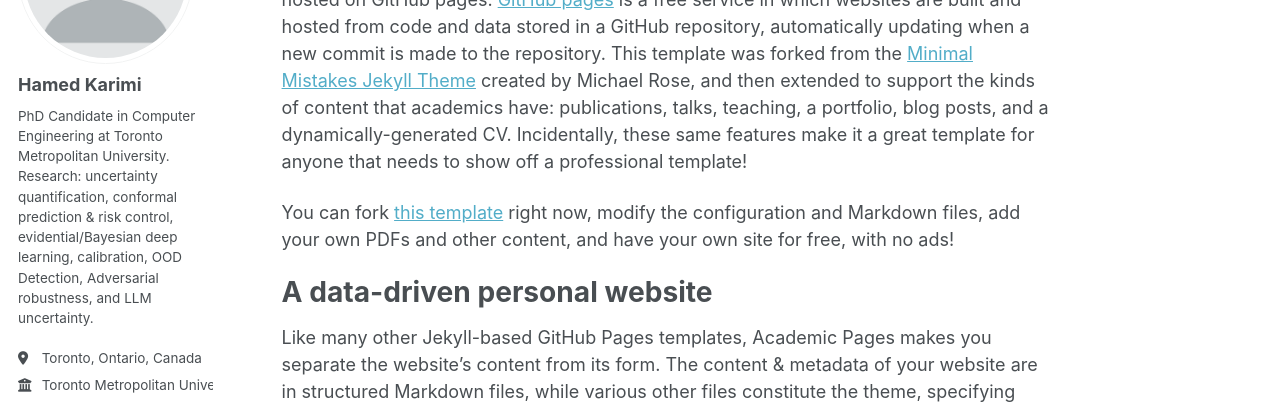
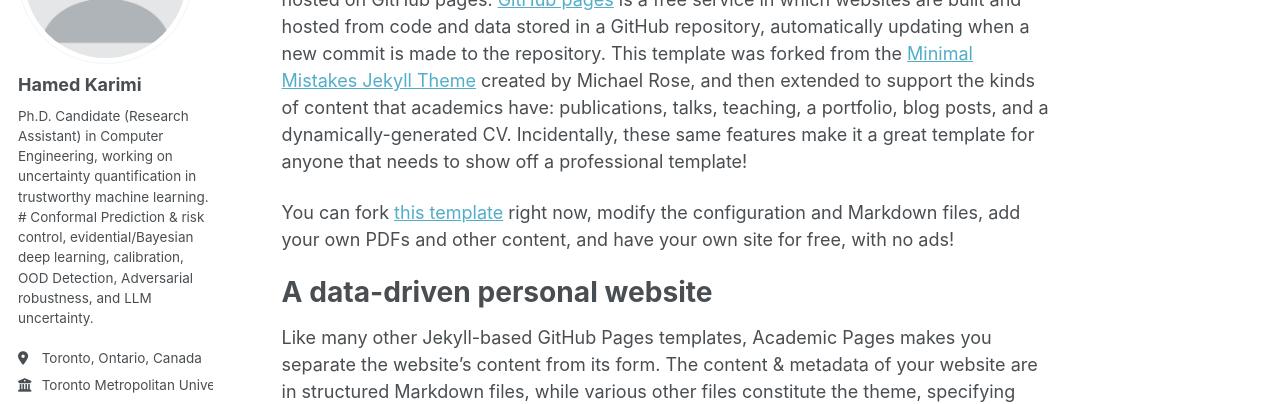
Before and after one commit to hamedmx/hamedmx.github.io, a Jekyll site: the page built from _pages/about.md, in a window 1280 px wide. Shown: the part 210-614 px from the top of the page. Built offline with Jekyll 4.4.1, drawn with Linux system fonts in a browser that asks for light colours; some web fonts are replaced; a script that is not in the unit is left out.

Commit message:
Update _config.yml

```diff
--- a/_config.yml
+++ b/_config.yml
@@ -26,9 +26,9 @@ author:
   avatar           : "profile.png"
   name             : "Hamed Karimi"
   pronouns         : # example: "she/her"
-  bio              : "PhD Candidate in Computer Engineering at Toronto Metropolitan University. Research: uncertainty quantification, conformal prediction & risk control, evidential/Bayesian deep learning, calibration, OOD Detection, Adversarial robustness, and LLM uncertainty."
+  bio              : "Ph.D. Candidate (Research Assistant) in Computer Engineering, working on uncertainty quantification in trustworthy machine learning. # Conformal Prediction & risk control, evidential/Bayesian deep learning, calibration, OOD Detection, Adversarial robustness, and LLM uncertainty."
+  employer         : "Toronto Metropolitan University"
   location         : "Toronto, Ontario, Canada"
-  employer         : "Toronto Metropolitan University"
   uri              : # URL
   email            : "hamed.karimi@torontomu.ca"
 
```
